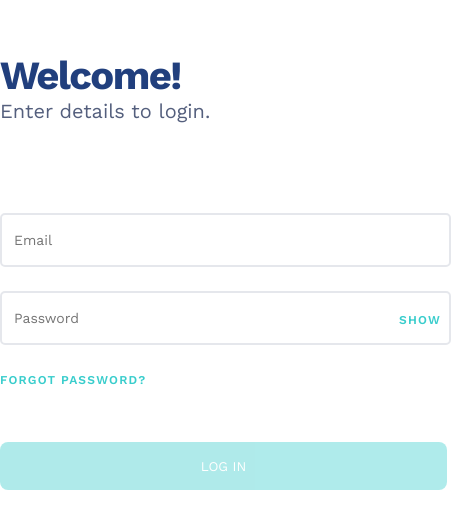
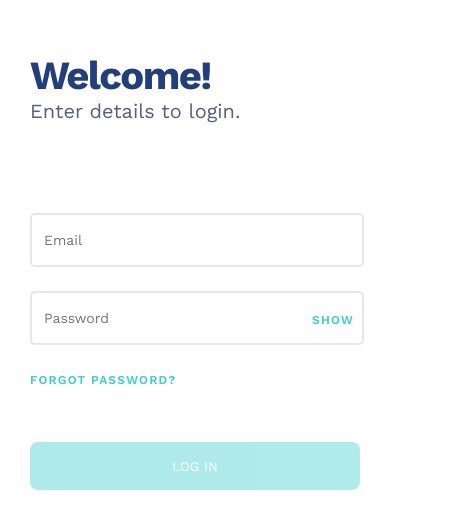
Before and after one commit to nakel-ola/lendsqr-fe-test, a Next.js app: page / in a window 390 px wide. Shown: the part 151-680 px from the top of the page, 451 px wide, since content can reach past the window. Built offline with nearby package versions, Linux system fonts and the light colour scheme.

Commit message:
style: Mobile resopnsiveness done

```diff
--- a/src/app/feature/form-card/form-card.module.scss
+++ b/src/app/feature/form-card/form-card.module.scss
@@ -6,7 +6,7 @@
 
   div {
     margin-bottom: 24px;
-    width: 447px;
+    width: 100%;
   }
   .password_btn {
     color: color(primary);
@@ -39,7 +39,7 @@
   }
 
   .btn {
-    width: 447px;
+    width: 100%;
     height: 48px;
     flex-shrink: 0;
     border-radius: 8px;
--- a/src/app/page.module.scss
+++ b/src/app/page.module.scss
@@ -1,10 +1,9 @@
 @import "./styles/variables";
 
 .main {
-  display: flex;
-  flex-direction: column;
-  justify-content: center;
+  margin: 0px 30px;
 }
+
 .container {
   display: flex;
   margin: 0px auto;
@@ -14,7 +13,6 @@
 
 .leftSection {
   display: none;
-  // width: 50%;
   height: 100vh;
   padding-left: 50px;
   .logo {
@@ -23,6 +21,7 @@
     margin-top: 100px;
   }
 }
+
 .illustration {
   display: flex;
   align-items: center;
@@ -38,6 +37,7 @@
 
 .rightSection {
   height: 100vh;
+  width: 100%;
   display: flex;
   justify-content: center;
   flex-direction: column;
@@ -68,11 +68,16 @@
 
   .main {
     display: flex;
+    flex-direction: column;
+    justify-content: center;
   }
 
   .leftSection {
     display: block;
-    // width: 50%;
     padding-left: 20px;
   }
+
+  .rightSection {
+    width: 50%;
+  }
 }
```
